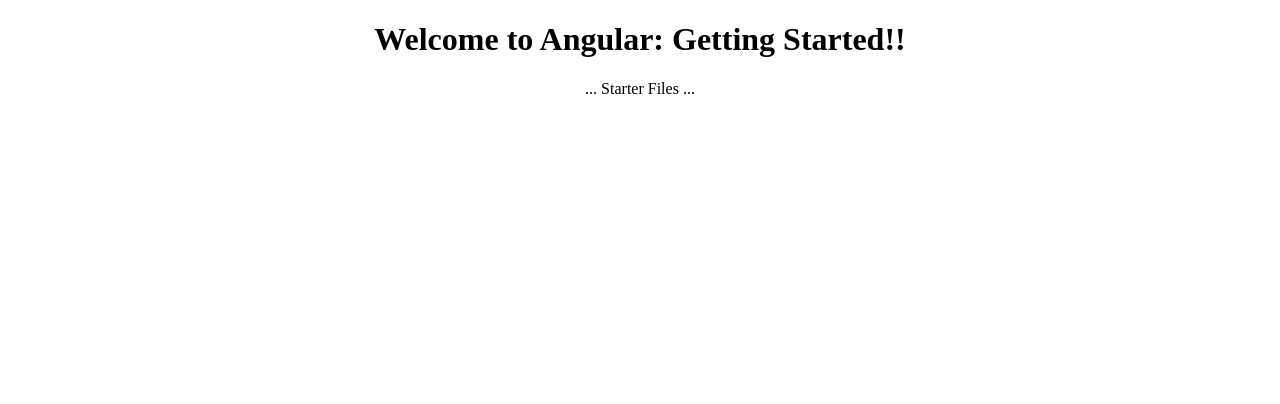
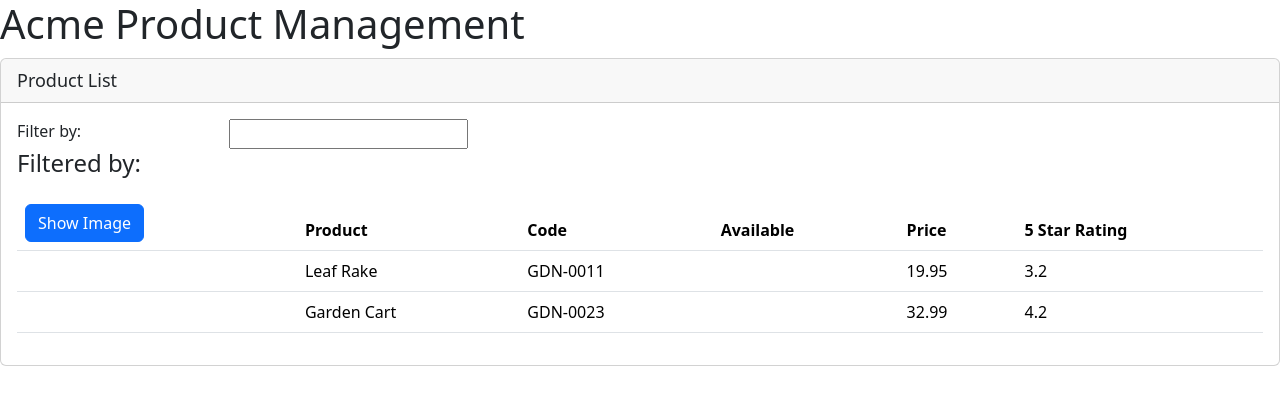
Before and after one commit to Ray-manzzz/AngularGettingStarted, an Angular app: page / in a window 1280 px wide. Shown: the top 404 px of the page. Built offline with nearby package versions, Linux system fonts and the light colour scheme.

Commit message:
Basic components, directives, ngIf and ngFor

```diff
--- a/package.json
+++ b/package.json
@@ -18,6 +18,8 @@
     "@angular/platform-browser": "^14.0.0",
     "@angular/platform-browser-dynamic": "^14.0.0",
     "@angular/router": "^14.0.0",
+    "bootstrap": "^5.3.0",
+    "font-awesome": "^4.7.0",
     "rxjs": "~7.5.0",
     "tslib": "^2.3.0",
     "zone.js": "~0.11.4"
--- a/src/app/app.component.ts
+++ b/src/app/app.component.ts
@@ -1,10 +1,17 @@
-import { Component } from '@angular/core';
+import { Component } from "@angular/core";
 
 @Component({
   selector: 'pm-root',
-  templateUrl: './app.component.html',
-  styleUrls: ['./app.component.css']
+  template:`
+  <div>
+    <h1>{{pageTitle}}</h1>
+      <div>
+        <pm-products></pm-products>
+      </div>
+  </div>
+  `
 })
+
 export class AppComponent {
-  title = 'Angular: Getting Started';
+  pageTitle: string = "Acme Product Management"
 }
--- a/src/app/app.module.ts
+++ b/src/app/app.module.ts
@@ -2,10 +2,12 @@
 import { BrowserModule } from '@angular/platform-browser';
 
 import { AppComponent } from './app.component';
+import { ProductListComponent } from './products/product-list.component';
 
 @NgModule({
   declarations: [
-    AppComponent
+    AppComponent,
+    ProductListComponent
   ],
   imports: [
     BrowserModule
--- /dev/null
+++ b/src/app/products/product-list.component.html
@@ -0,0 +1,46 @@
+<div class="card">
+    <div class="card-header">
+        {{pageTitle}}
+    </div>
+    <div class="card-body">
+        <div class="row">
+            <div class="col-md-2">Filter by:</div>
+            <div class="col-md-4">
+                <input type="text"/>
+            </div>
+        </div>
+        <div class="row">
+            <div class="col-md-6">
+                <h4>Filtered by: </h4>
+            </div>
+        </div>
+        <div class="table-responsive" *ngIf="products.length">
+            <table class="table">
+                <thead>
+                    <tr>
+                        <th>
+                            <button class="btn btn-primary">
+                                Show Image
+                            </button>
+                        </th>
+                        <th>Product</th>
+                        <th>Code</th>
+                        <th>Available</th>
+                        <th>Price</th>
+                        <th>5 Star Rating</th>
+                    </tr>
+                </thead>
+                <tbody>
+                    <tr *ngFor="let product of products">
+                        <td></td>
+                        <td>{{product.productName}}</td>
+                        <td>{{product.productCode}}</td>
+                        <td>{{product.productDate}}</td>
+                        <td>{{product.price}}</td>
+                        <td>{{product.starRating}}</td>
+                    </tr>
+                </tbody>
+            </table>
+        </div>
+    </div>
+</div>
--- /dev/null
+++ b/src/app/products/product-list.component.ts
@@ -0,0 +1,32 @@
+import { Component } from "@angular/core";
+
+@Component({
+    selector: 'pm-products',
+    templateUrl: './product-list.component.html'
+})
+
+export class ProductListComponent {
+    pageTitle: string = 'Product List';
+    products: any[] = [
+        {
+            "productId": 1,
+            "productName": "Leaf Rake",
+            "productCode": "GDN-0011",
+            "releaseDate": "March 19, 2021",
+            "description": "Leaf rake with 48-inch wooden handle.",
+            "price": 19.95,
+            "starRating": 3.2,
+            "imageUrl": "assets/images/leaf_rake.png"
+        },
+        {
+            "productId": 2,
+            "productName": "Garden Cart",
+            "productCode": "GDN-0023",
+            "releaseDate": "March 18, 2021",
+            "description": "15 gallon capacity rolling garden cart",
+            "price": 32.99,
+            "starRating": 4.2,
+            "imageUrl": "assets/images/garden_cart.png"
+        }
+    ];
+}
--- a/src/styles.css
+++ b/src/styles.css
@@ -1,4 +1,9 @@
 /* You can add global styles to this file, and also import other style files */
+/* RAY-NOTE Not sure how it was known where to get these links from, but these links give global access to these styling sheets */
+
+@import "~bootstrap/dist/css/bootstrap.min.css";
+@import "~font-awesome/css/font-awesome.min.css";
+
 div.card-header {
  font-size: large;
 }
```
Also changed, not shown: 1 other file (tests, documents, lock files or other folders).
